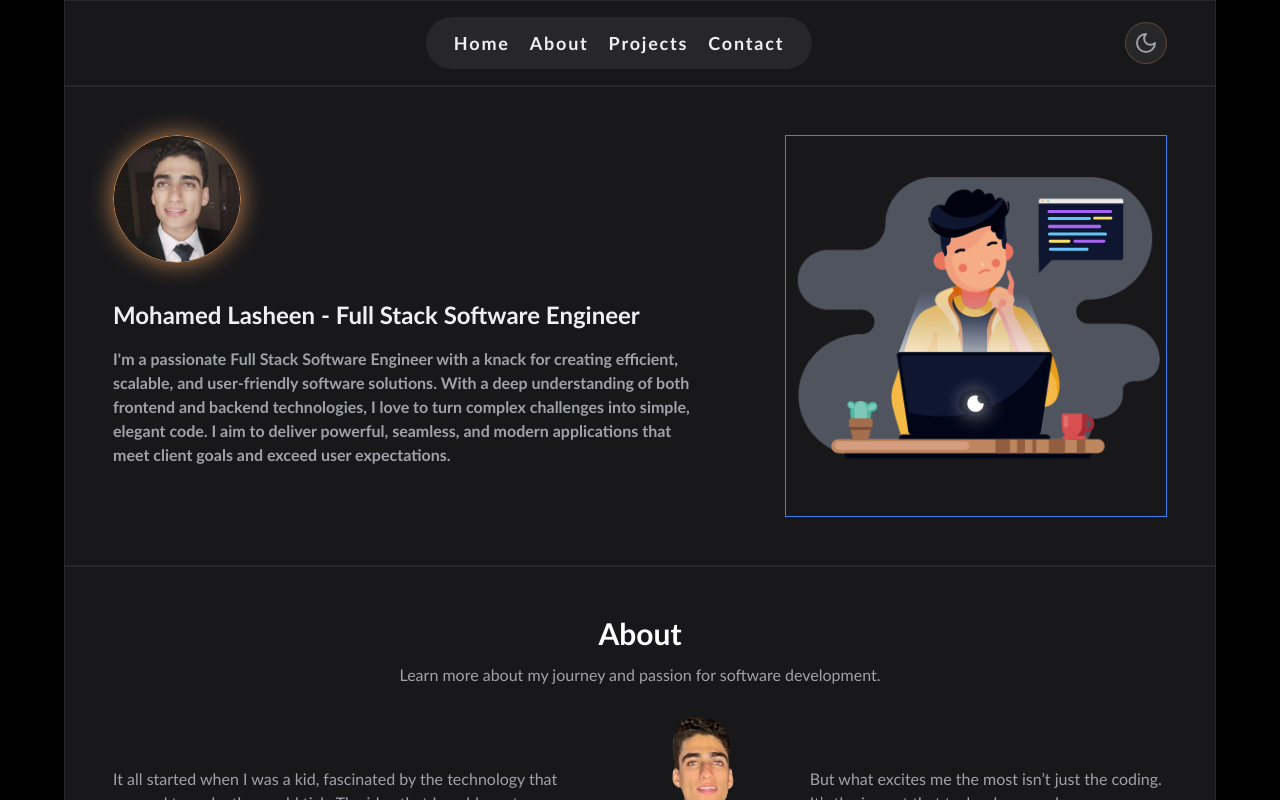
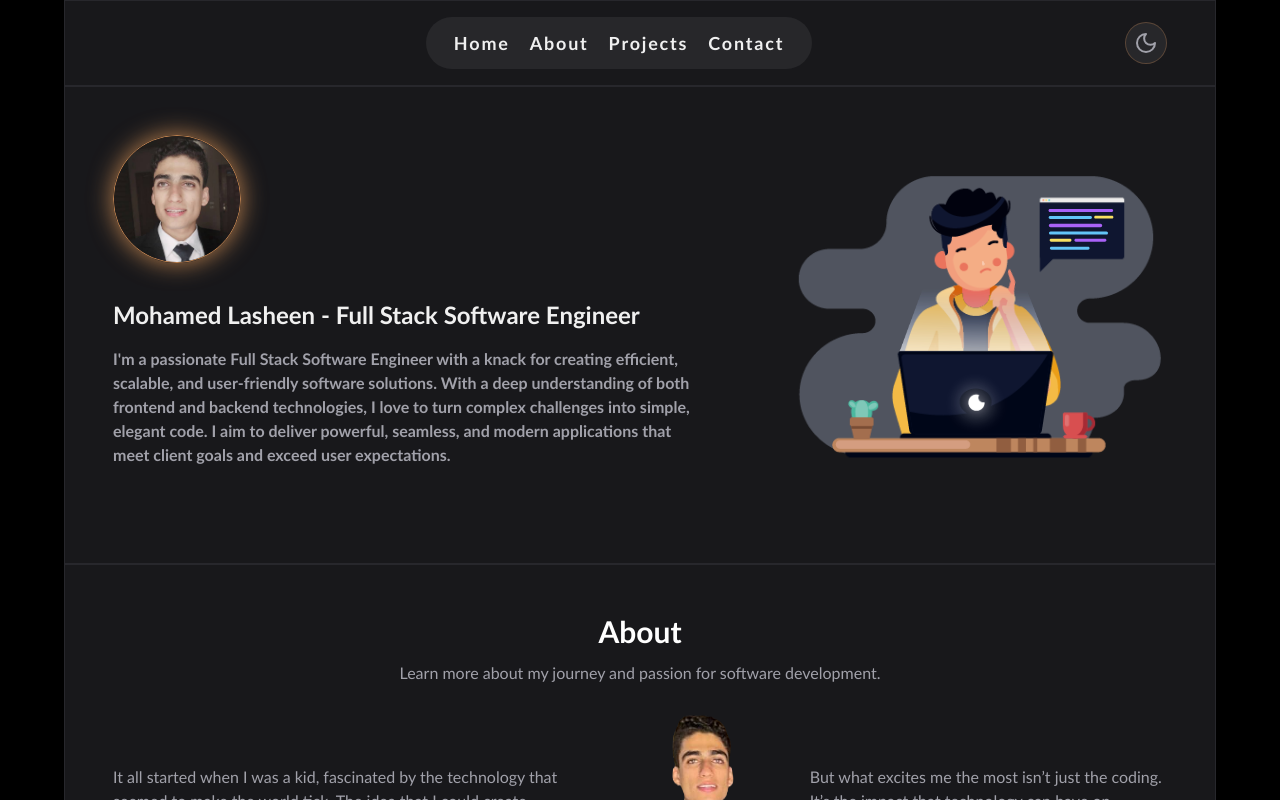
Before and after one commit to mohamedlasheen92/Portfolio, a React (Vite) app: page / in a window 1280 px wide. Shown: the top 800 px of the page. Built offline with nearby package versions, Linux system fonts and the light colour scheme.

Commit message:
FIX border

```diff
--- a/src/components/hero/Hero.tsx
+++ b/src/components/hero/Hero.tsx
@@ -25,7 +25,7 @@ const Hero = () => {
             client goals and exceed user expectations.
           </p>
         </section>
-        <section className="ani hidden lg:block border border-blue-500">
+        <section className="ani hidden lg:block">
           <Lottie animationData={devAnimation} style={{ width: 380 }} />
         </section>
       </section>
```
